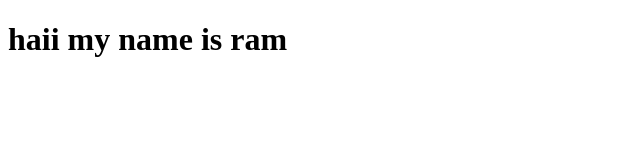
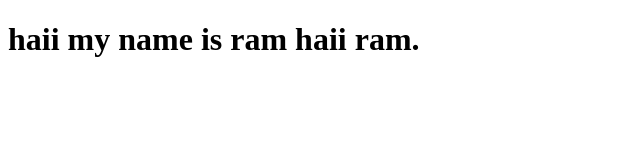
Before and after one commit to shubham320/ram, a plain HTML site: page index.html in a window 1280 px wide. Shown: the whole page, without its empty margins (0-640 px from the left). Drawn offline with Linux system fonts and the light colour scheme.

Commit message:
second commit

```diff
--- a/index.html
+++ b/index.html
@@ -7,7 +7,7 @@
     </head>
     <body>
         <h1>
-            haii my name  is ram
+            haii my name  is ram haii ram.
         </h1>
     </body>
 </html>
```
